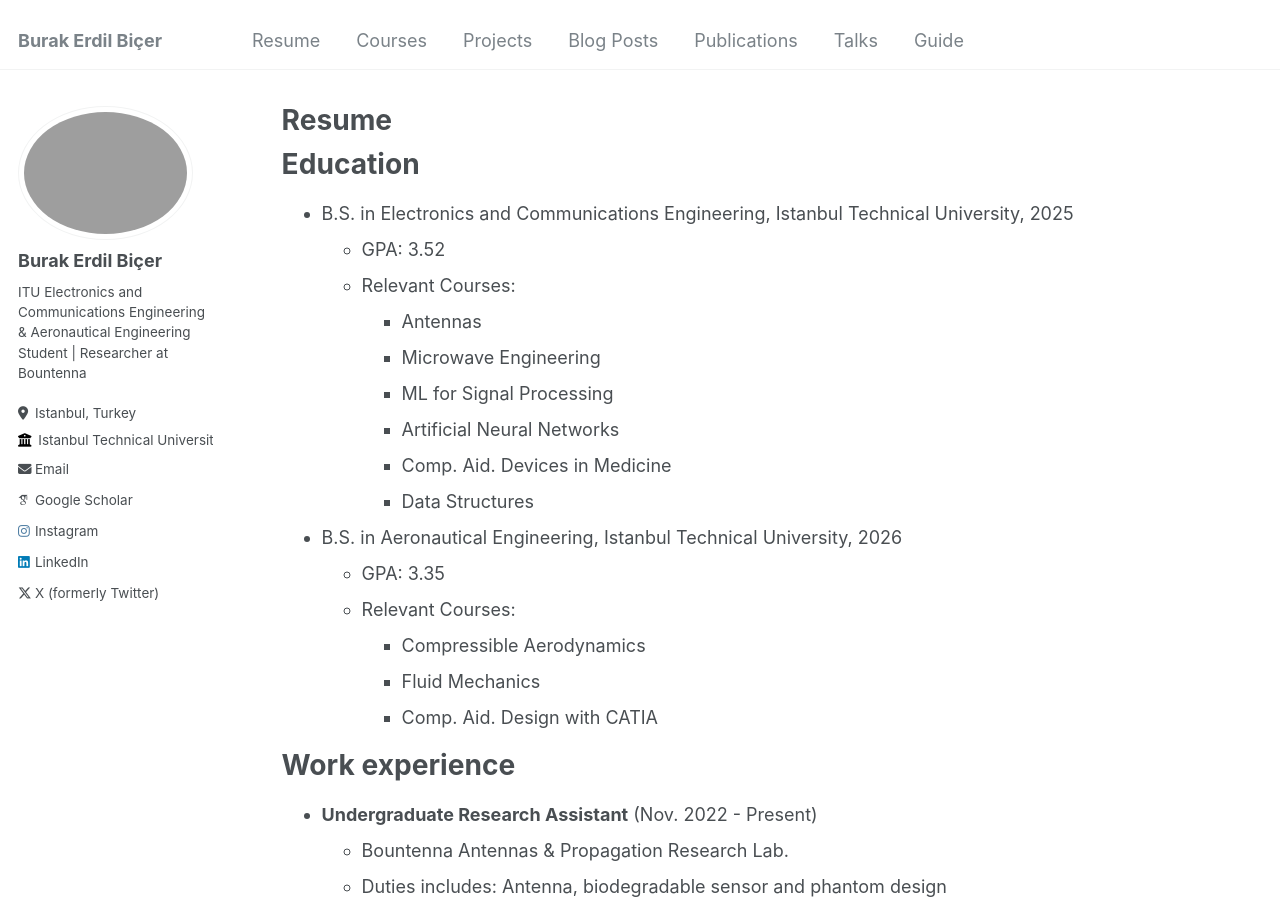
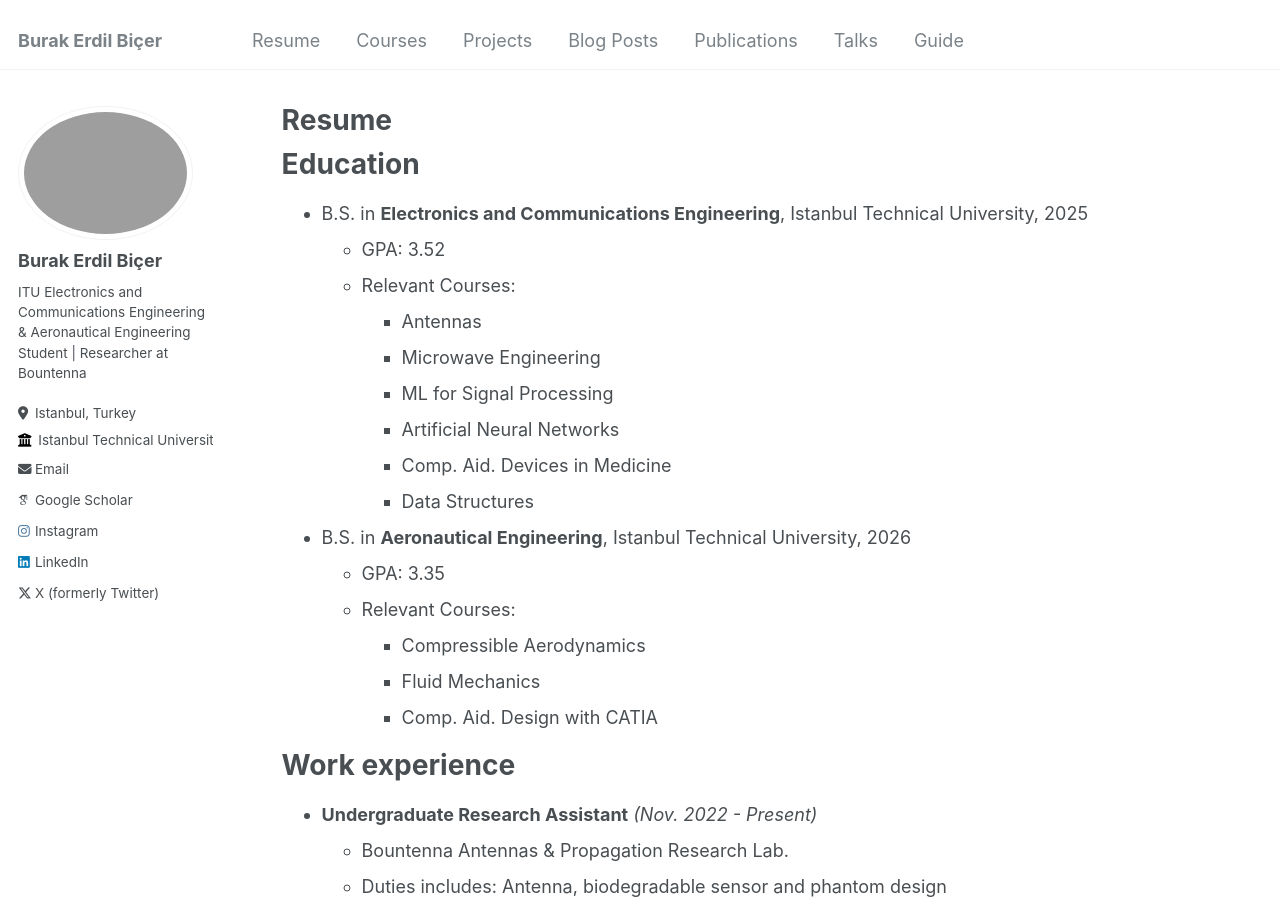
Before and after one commit to burakerdilb/burakerdilb.github.io, a Jekyll site: the page built from _pages/resume.md, in a window 1280 px wide and 900 px high. Built offline with Jekyll 4.4.1, drawn with Linux system fonts in a browser that asks for light colours; some web fonts are replaced.

```diff
--- a/_pages/resume.md
+++ b/_pages/resume.md
@@ -11,7 +11,7 @@ redirect_from:
 
 Education
 ======
-* B.S. in Electronics and Communications Engineering, Istanbul Technical University, 2025
+* B.S. in **Electronics and Communications Engineering**, Istanbul Technical University, 2025
   * GPA: 3.52
   * Relevant Courses:
     - Antennas
@@ -20,7 +20,7 @@ Education
     - Artificial Neural Networks
     - Comp. Aid. Devices in Medicine
     - Data Structures
-* B.S. in Aeronautical Engineering, Istanbul Technical University, 2026
+* B.S. in **Aeronautical Engineering**, Istanbul Technical University, 2026
   * GPA: 3.35
   * Relevant Courses:
     - Compressible Aerodynamics
@@ -29,23 +29,23 @@ Education
 
 Work experience
 ======
-* **Undergraduate Research Assistant** (Nov. 2022 - Present)
+* **Undergraduate Research Assistant** *(Nov. 2022 - Present)*
   * Bountenna Antennas & Propagation Research Lab.
   * Duties includes: Antenna, biodegradable sensor and phantom design
   * Software used: Ansys HFSS, CST
   * Supervisor: Assoc. Prof. Sema Dumanlı-Oktar
 
-* **Machine Learning Engineering Intern** (Aug. 2023 - Sep. 2023)
+* **Machine Learning Engineering Intern** *(Aug. 2023 - Sep. 2023)*
   * Baykar Technologies
   * Duties included: Utilizing computer vision to improve the efficiency of the production line
   * Software/Languages used: Python, OpenCV, TensorFlow
 
-* **Test Engineering Intern** (Jun. 2023 - Jul. 2023)
+* **Test Engineering Intern** *(Jun. 2023 - Jul. 2023)*
   * Aselsan
   * Duties included: Creating UI to customize Lora E32 communication module
   * Software/Languages used: C#
 
-* **Long-Term Software Engineering Intern** (Nov. 2022 - May 2023)
+* **Long-Term Software Engineering Intern** *(Nov. 2022 - May 2023)*
   * Turkish Aerospace
   * Duties included: Developing bootcamp applications
   * Software/Languages used: C, C++
```
